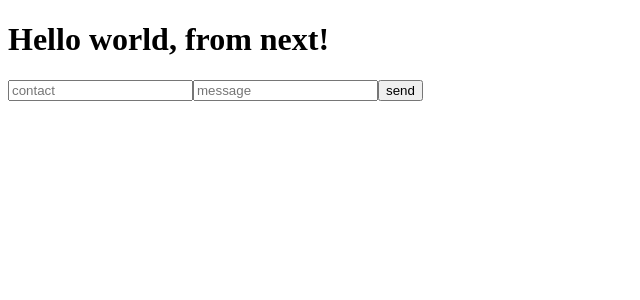
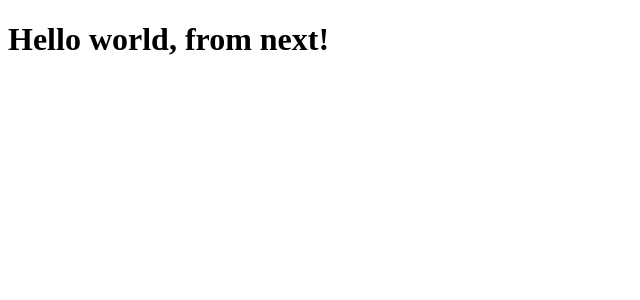
Before and after one commit to niapsso/zanpakutou, a Next.js app: page / in a window 1280 px wide. Shown: the top 300 px of the page, without its empty margins (0-640 px from the left). Built offline with nearby package versions, Linux system fonts and the light colour scheme.

Commit message:
fix: disable send email functioning in dev stage

```diff
--- a/package.json
+++ b/package.json
@@ -9,6 +9,7 @@
     "lint": "next lint"
   },
   "dependencies": {
+    "@hookform/resolvers": "^2.9.7",
     "bcryptjs": "^2.4.3",
     "dotenv": "^16.0.1",
     "jsonwebtoken": "^8.5.1",
@@ -16,6 +17,7 @@
     "next": "12.2.3",
     "react": "18.2.0",
     "react-dom": "18.2.0",
+    "react-hook-form": "^7.33.1",
     "yup": "^0.32.11"
   },
   "devDependencies": {
--- a/pages/index.tsx
+++ b/pages/index.tsx
@@ -1,54 +1,17 @@
 import type { NextPage } from "next";
 import Head from "next/head";
-import { useState, FormEvent } from "react";
 
 const Home: NextPage = () => {
-  const [contact, setContact] = useState("");
-  const [message, setMessage] = useState("");
-
-  const handleSubmit = async (e: FormEvent<HTMLFormElement>) => {
-    e.preventDefault();
-
-    const payload = {
-      contact,
-      message,
-    };
-
-    const res = await fetch("/api/mail/", {
-      headers: {
-        Accept: "application/json",
-        "Content-type": "application/json",
-      },
-      method: "POST",
-      body: JSON.stringify(payload),
-    })
-      .then((res) => res.json())
-      .catch(console.log);
-
-    console.log(res);
-  };
-
   return (
     <div>
       <Head>
         <title>André Passoni</title>
-        <meta name="description" content="Generated by create next app" />
+        <meta name="description" content="General infos" />
         <link rel="icon" href="/favicon.ico" />
       </Head>
-      <h1>Hello world, from next!</h1>
-      <form onSubmit={handleSubmit}>
-        <input
-          placeholder="contact"
-          onChange={({ target: { value } }) => setContact(value)}
-          value={contact}
-        />
-        <input
-          placeholder="message"
-          onChange={({ target: { value } }) => setMessage(value)}
-          value={message}
-        />
-        <button type="submit">send</button>
-      </form>
+      <header>
+        <h1>Hello world, from next!</h1>
+      </header>
     </div>
   );
 };
```
Also changed, not shown: pages/contact.tsx (added, +57 -0 lines), 1 other file (tests, documents, lock files or other folders).
